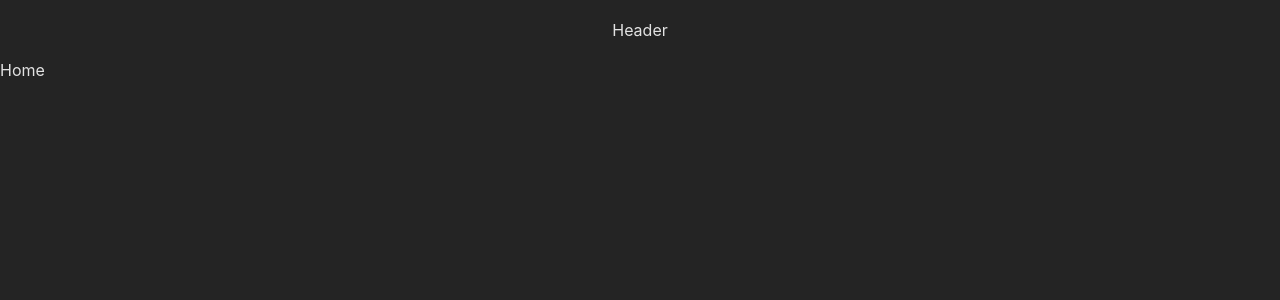
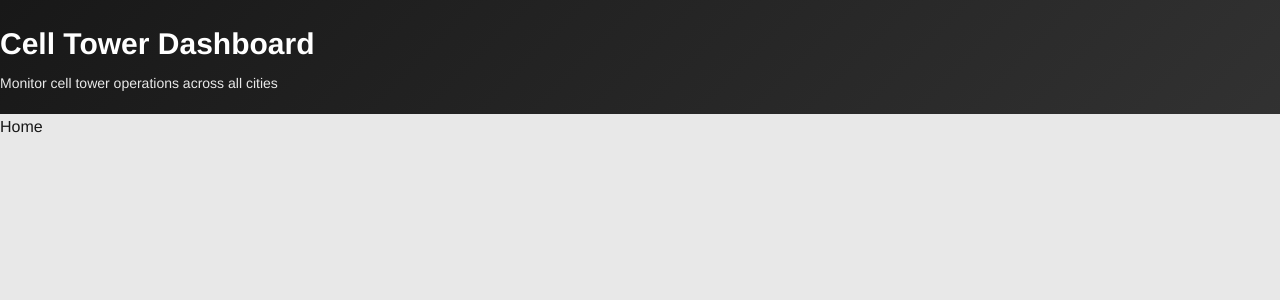
Before and after one commit to muhammedheshamm/Cell-Tower-Dashboard, a React app: page / in a window 1280 px wide. Shown: the top 300 px of the page. Built offline with nearby package versions, Linux system fonts and the light colour scheme; the HTML template or start-up script is replaced by a standard one.

Commit message:
feat: global styles and header

```diff
--- a/src/components/Header/Header.scss
+++ b/src/components/Header/Header.scss
@@ -1,4 +1,25 @@
-.Header {
-  padding: 20px;
-  text-align: center;
+@use '../../styles/variables' as v;
+@use "sass:color";
+
+.header {
+  background: linear-gradient(135deg, v.$color-dark-gray 0%, color.adjust(v.$color-dark-gray, $lightness: 10%) 100%);
+  padding: 20px 0;
+  color: v.$color-white;
+
+  &__title {
+    font-size: 30px;
+    font-weight: 700;
+    margin-bottom: 4px;
+    animation: slideInDown 0.6s ease-out;
+
+    @media (max-width: v.$breakpoint-mobile) {
+      font-size: 24px;
+    }
+  }
+
+  &__subtitle {
+    font-size: 14px;
+    opacity: 0.9;
+    animation: slideInUp 0.6s ease-out;
+  }
 }
--- a/src/components/Header/Header.tsx
+++ b/src/components/Header/Header.tsx
@@ -2,7 +2,12 @@ import './Header.scss'
 
 function Header() {
   return (
-    <div className="Header">Header</div>
+     <header className="header">
+      <div className="container">
+        <h1 className="header__title">Cell Tower Dashboard</h1>
+        <p className="header__subtitle">Monitor cell tower operations across all cities</p>
+      </div>
+    </header>
   )
 }
 
--- a/src/styles/_variables.scss
+++ b/src/styles/_variables.scss
@@ -1,3 +1,16 @@
-$background-color: #242424;
-$text-color: rgba(255, 255, 255, 0.87);
-$font-family: Inter, system-ui, Avenir, Helvetica, Arial, sans-serif;
+// Global Variables
+$color-dark-gray: #181818;
+$color-light-gray: #e8e8e8;
+$color-white: #ffffff;
+$color-mint-green: #1a504c;
+$color-error: #ff2a2a;
+$color-warning: #F39C12;
+$color-success: #0fb152;
+
+$border-radius: 8px;
+$border-radius-small: 4px;
+$shadow: 0 2px 10px rgba(0, 0, 0, 0.1);
+$shadow-hover: 0 4px 20px rgba(0, 0, 0, 0.15);
+
+$breakpoint-mobile: 768px;
+$breakpoint-tablet: 1024px;
--- a/src/styles/main.scss
+++ b/src/styles/main.scss
@@ -1,6 +1,6 @@
 @use 'variables' as v;
 
-// Global styles
+// Global Styles
 * {
   margin: 0;
   padding: 0;
@@ -8,8 +8,41 @@
 }
 
 body {
-  font-family: v.$font-family;
-  font-weight: 400;
-  color: v.$text-color;
-  background-color: v.$background-color;
+  font-family: 'Helvetica Neue', Arial, sans-serif;
+  background-color: v.$color-light-gray;
+  color: v.$color-dark-gray;
+  line-height: 1.6;
 }
+
+.container {
+  max-width: 1280px;
+  margin: 0 auto;
+  padding: 0 20px;
+
+  @media (min-width: v.$breakpoint-mobile) {
+    padding: 0;
+  }
+}
+
+// Animations
+@keyframes slideInDown {
+  from {
+    opacity: 0;
+    transform: translateY(-20px);
+  }
+  to {
+    opacity: 1;
+    transform: translateY(0);
+  }
+}
+
+@keyframes slideInUp {
+  from {
+    opacity: 0;
+    transform: translateY(20px);
+  }
+  to {
+    opacity: 1;
+    transform: translateY(0);
+  }
+}
```
